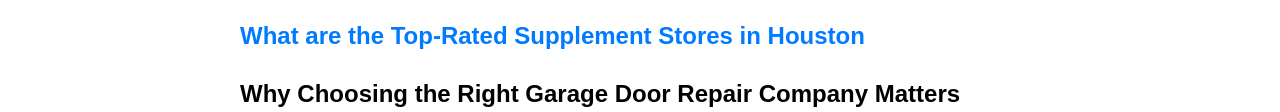
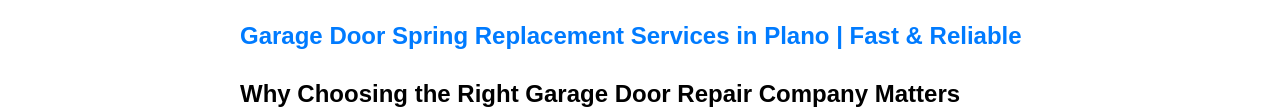
Before and after one commit to itsmynepat/garagedoor, a plain HTML site: page index.html in a window 1280 px wide. Shown: the part 807-919 px from the top of the page. Drawn offline with Linux system fonts and the light colour scheme.

Commit message:
Update index.html

```diff
--- a/index.html
+++ b/index.html
@@ -57,7 +57,7 @@
  <img src="https://i.postimg.cc/DwbdCLjq/1.jpg" alt="garage-door.jpg" style="max-width: 100%; height: auto;">
 </div>
 
-<h2> <a href="https://supplementstore.pages.dev/">What are the Top-Rated Supplement Stores in Houston</a></h2>
+<h2> <a href="https://garagedoorrepair.pages.dev/">Garage Door Spring Replacement Services in Plano | Fast & Reliable</a></h2>
 
 <h2>Why Choosing the Right Garage Door Repair Company Matters</h2>
 <p>Selecting the right garage door repair company can save you time, money, and stress. Here are some reasons why it's important:</p>
```
